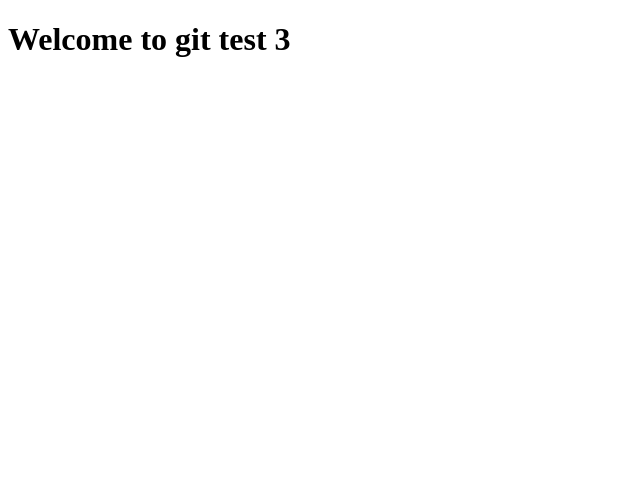
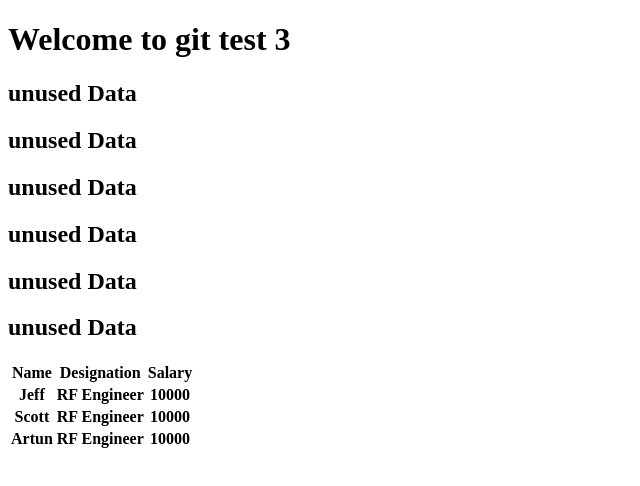
Before and after one commit to johnyheerashaik/rf360, a plain HTML site: page project/us.html in a window 1280 px wide. Shown: the whole page, without its empty margins (0-640 px from the left). Drawn offline with Linux system fonts and the light colour scheme.

Commit message:
This is a combination of 4 commits.
Added data into india page

unused data

Added Dups

Added welcome note

```diff
--- a/project/us.html
+++ b/project/us.html
@@ -8,5 +8,43 @@
 </head>
 <body>
     <h1>Welcome to git test 3</h1>
+    <h2>unused Data</h2>
+    <h2>unused Data</h2>
+    <h2>unused Data</h2>
+    <h2>unused Data</h2>
+    <h2>unused Data</h2>
+    <h2>unused Data</h2>
+
+
+    <div class="row">
+        <div class="col-md-12">
+            <div class="table-responsive">
+                <table>
+                    <tr>
+                        <th>Name</th>
+                        <th>Designation</th>
+                        <th>Salary</th>
+                    </tr>
+                    <tbody>
+                        <tr>
+                            <th>Jeff</th>
+                            <th>RF Engineer</th>
+                            <th>10000</th>
+                        </tr>
+                        <tr>
+                            <th>Scott</th>
+                            <th>RF Engineer</th>
+                            <th>10000</th>
+                        </tr>
+                        <tr>
+                            <th>Artun</th>
+                            <th>RF Engineer</th>
+                            <th>10000</th>
+                        </tr>
+                    </tbody>
+                </table>
+            </div>
+        </div>
+    </div>
 </body>
 </html>
```
Also changed, not shown: project/index.html (+1 -0 lines), project/india.html (+32 -0 lines).
